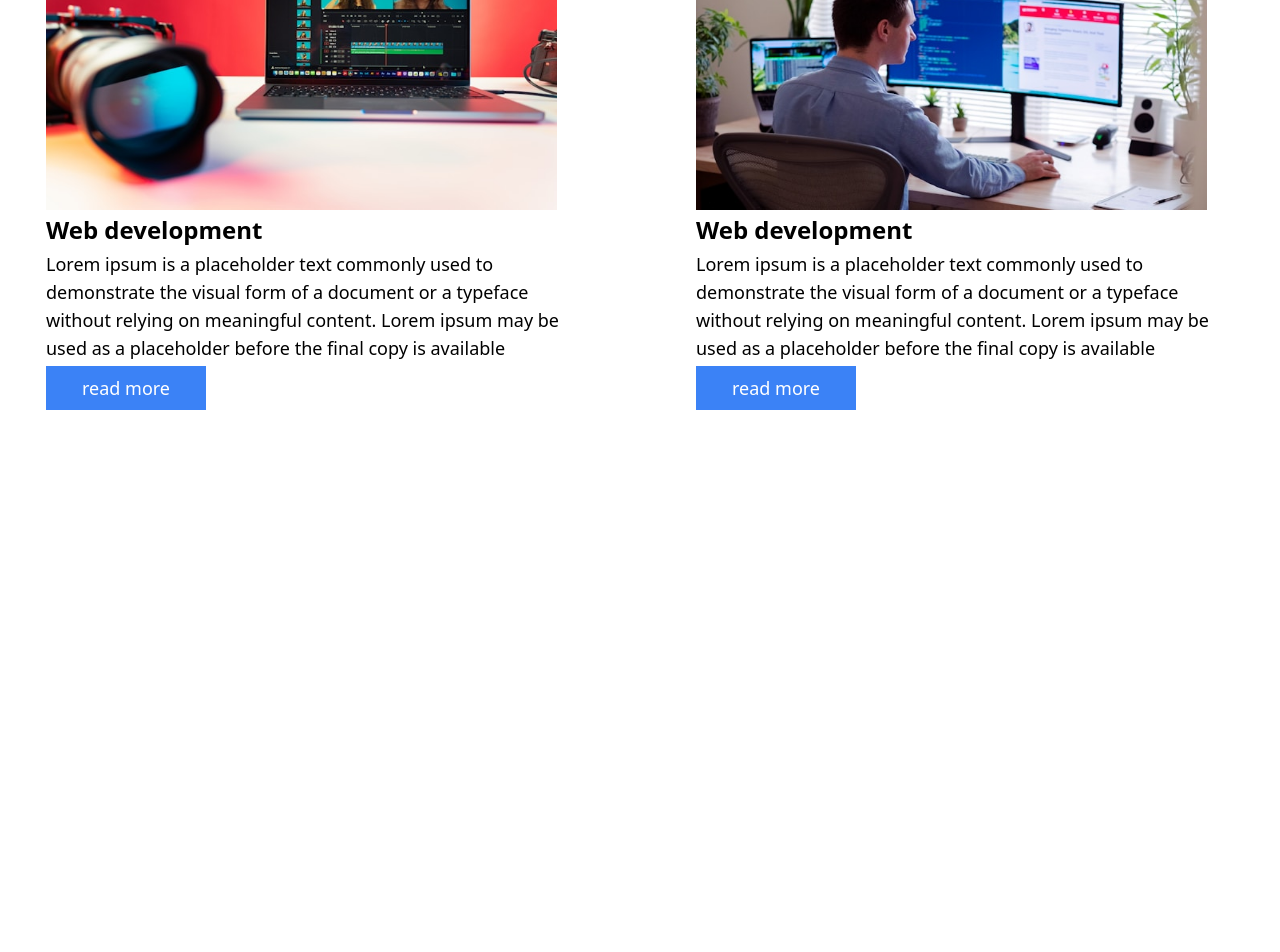
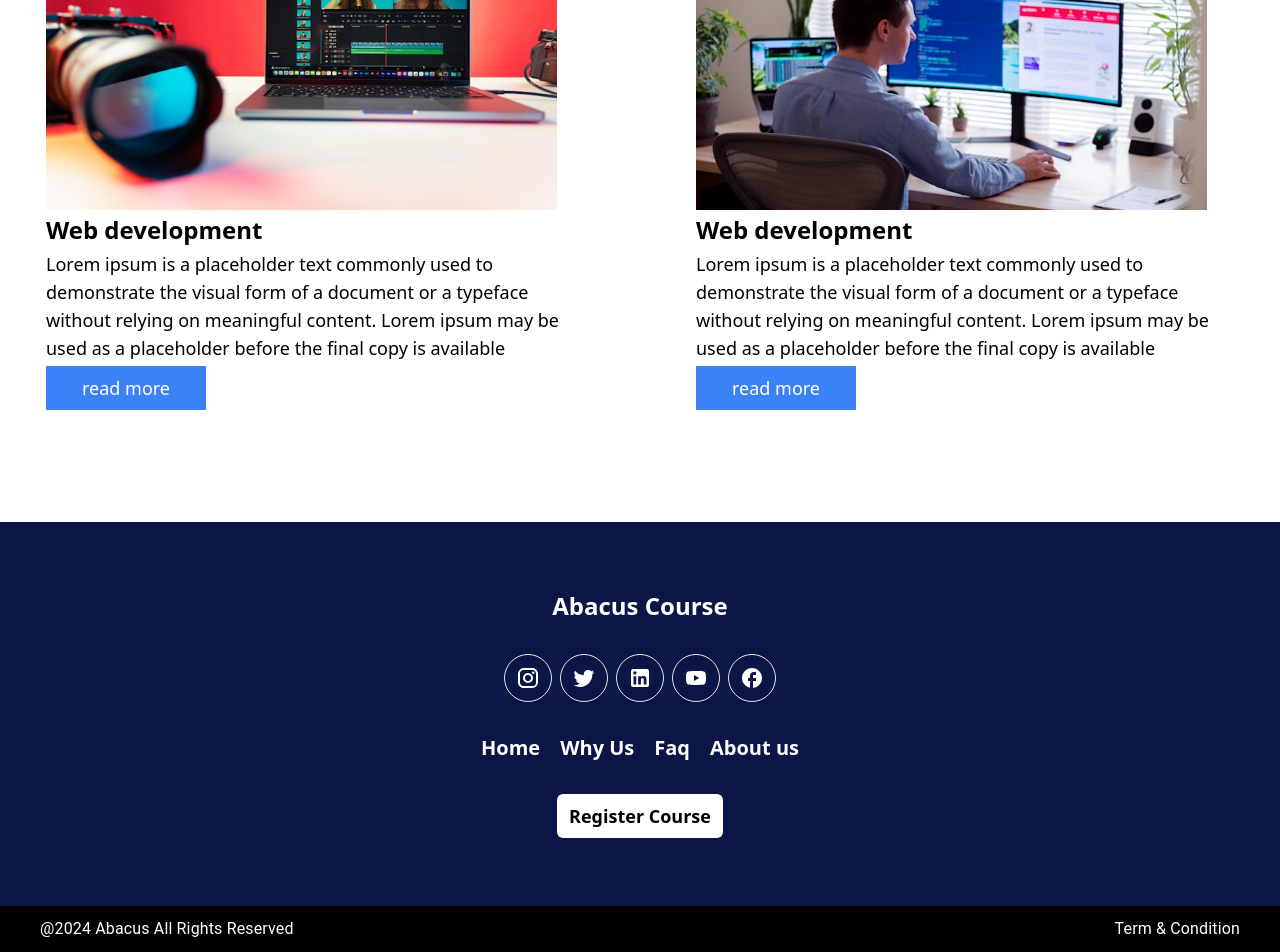
Before and after one commit to mihret1/abacus-courses, a React (Vite) app in the folder client/: page /courses in a window 1280 px wide. Shown: the part 1638-2590 px from the top of the page. Before the commit the page ends 2048 px from the top, so only its background shows below. Built offline with nearby package versions, Linux system fonts and the light colour scheme.

Commit message:
add on page nav

```diff
--- a/client/src/components/Footer.jsx
+++ b/client/src/components/Footer.jsx
@@ -10,7 +10,7 @@ import p1 from '../assets/p1.jpg'
 import { Stack, Typography } from '@mui/material';
 function Footer() {
   return (
-    <div>
+    <div id="contact">
     <div className='gap-8 py-10 bg-[#0B1546] h-96 text-white flex flex-col justify-center items-center'>
         <h1 className='text-2xl font-bold'>Abacus Course</h1>
         <div className='flex gap-2 text-white'>
--- a/client/src/components/Navbar.jsx
+++ b/client/src/components/Navbar.jsx
@@ -70,10 +70,10 @@ const Navbar=()=>{
                                 </Select>
                             </FormControl>
                             <a href='/register' className="hover:text-yellow-500">   <span>Register</span></a>
-                            <a href='/' className="hover:text-yellow-500">   <span>About us</span></a>
-                            <a href='/' className="hover:text-yellow-500">   <span>Why Us</span></a>
-                            <a href='/' className="hover:text-yellow-500">   <span>Faq</span></a>
-                            <a href='/' className="hover:text-yellow-500">   <span>Contact</span></a>
+                            <a href='#aboutus' className="hover:text-yellow-500">   <span>About us</span></a>
+                            <a href='#whyus' className="hover:text-yellow-500">   <span>Why Us</span></a>
+                            <a href='#faq' className="hover:text-yellow-500">   <span>Faq</span></a>
+                            <a href='#contact' className="hover:text-yellow-500">   <span>Contact</span></a>
                             <button className=" bg-[#1F788C] hover:bg-slate-500 text-lg px-3 py-[1px] text-white"><a href='/'>SignUp</a> </button>
 
                           </nav>
--- a/client/src/pages/Courses.jsx
+++ b/client/src/pages/Courses.jsx
@@ -12,6 +12,7 @@ import img1 from '../assets/co3.jpg'
 import img2 from '../assets/co4.jpg'
 import img3 from '../assets/co5.jpg'
 import img4 from '../assets/co6.jpg'
+import Footer from '../components/Footer'
 
 
 
@@ -41,7 +42,7 @@ function Courses() {
             <span className='text-white text-2xl  flex  justify-center pt-20'>See all the Courses</span>
         </div>
 
-        <div className='grid grid-cols-2 place-items-center  gap-y-10 gap-x-5 max-md:grid-cols-1 justify-center items-center'>
+        <div className='pb-28 grid grid-cols-2 place-items-center  gap-y-10 gap-x-5 max-md:grid-cols-1 justify-center items-center'>
             <CardOne
             path='/'
             imgg={img1}
@@ -78,7 +79,7 @@ function Courses() {
 
         </div>
 
-
+        <Footer />
     </div>
   )
 }
--- a/client/src/pages/CoursesDetail/WebDevelopment.jsx
+++ b/client/src/pages/CoursesDetail/WebDevelopment.jsx
@@ -10,6 +10,7 @@ import Person3OutlinedIcon from '@mui/icons-material/Person3Outlined';
 import GTranslateRoundedIcon from '@mui/icons-material/GTranslateRounded';
 import SignalCellularAltOutlinedIcon from '@mui/icons-material/SignalCellularAltOutlined';
 import CardMembershipOutlinedIcon from '@mui/icons-material/CardMembershipOutlined';
+import Footer from '../../components/Footer';
 
 
 function WebDevelopment() {
@@ -20,7 +21,7 @@ function WebDevelopment() {
             <span className='text-white text-2xl  flex  justify-center pt-10'>web development course</span>
         </div>
 
-        <div className='flex max-mdd:flex-col pt-10 px-5'>
+        <div className='flex max-mdd:flex-col pt-10 px-5 pb-28'>
 
             <div className='w-[60%] max-mdd:w-[95%]'>
                 <div className='flex flex-col gap-2'>
@@ -115,6 +116,8 @@ function WebDevelopment() {
                </div>
             </div>
         </div>
+
+        <Footer />
     </div>
   )
 }
--- a/client/src/pages/Home.jsx
+++ b/client/src/pages/Home.jsx
@@ -158,7 +158,7 @@ function Home() {
   return (
     <div className='h-[2000px] flex flex-col '>
              {/* section one */}
-        <div className=''   style={{backgroundImage:`url(${p2})`,backgroundRepeat:'no-repeat',backgroundSize:'cover' }}>
+        <div  className=''   style={{backgroundImage:`url(${p2})`,backgroundRepeat:'no-repeat',backgroundSize:'cover' }}>
            <Navbar />
            <div className='homeOne flex flex-col gap-20 max-sm:gap-10 pb-24 h-[100%] w-[100%] text-white text-bold pt-12 max-sm:pt-6'>
 
@@ -195,7 +195,7 @@ function Home() {
 
 
             {/* section two */}
-        <div className='mt-40 grid max-md:grid-cols-1 md:max-lg:grid-cols-2 lg:flex justify-between  py-2'>
+        <div id="aboutus" className='mt-40 grid max-md:grid-cols-1 md:max-lg:grid-cols-2 lg:flex justify-between  py-2'>
             <img src={p1} className='w-[400px] max-xs:w-[340px] md:max-lg:w-[350px] lg:max-xl:w-[320px] h-[470px] '/>
             <div className=' flex flex-col w-[550px] xs:max-sm:w-[430px] max-xs:w-[340px] md:max-lg:w-[400px] lg:max-xl:w-[400px] max-sm:px-2'>
               <p className='text-xl text-[#1F788C] font-bold underline'>about Abacus</p>
@@ -258,7 +258,7 @@ function Home() {
         </div> */}
 
            {/* section three */}
-        <div className='bg-[#0B1546] py-16 flex flex-col items-center gap-3'>
+        <div id="aboutus" className='bg-[#0B1546] py-16 flex flex-col items-center gap-3'>
                 <p1 className='text-white text-xl'> Courses Category</p1>
                 <h1 className='text-white text-3xl font-semibold'>Explore Course Category</h1>
 
@@ -290,7 +290,7 @@ function Home() {
 
         {/* section three two */}
 
-        <div className='flex max-md:flex-col  items-center justify-center px-4 pt-40 pb-16  mdd:gap-5 ' >
+        <div id="aboutus" className='flex max-md:flex-col  items-center justify-center px-4 pt-40 pb-16  mdd:gap-5 ' >
           <div className='flex flex-col h-[350px] gap-6 max-sm:gap-3 xs:max-sm:w-[70%] sm:max-md:w-[80%] md:w-[50%] '>
                <p className='text-2xl font-semibold text-[#1F788C]'>What we Offer</p>
                <h1 className='text-3xl font-bold'>We Organize Effective Learning</h1>
@@ -384,7 +384,7 @@ function Home() {
 
 
          {/* section five */}
-         <div className='bg-[#0B1546] flex flex-col gap-3 py-16 items-center text-white'>
+         <div id="whyus" className='bg-[#0B1546] flex flex-col gap-3 py-16 items-center text-white'>
           {/* <img src={person2}/> */}
            <h1 className='text-3xl text-center'>Why Learn with Our Courses</h1>
            <p className='text-lg'>benefit of  learning with us </p>
@@ -417,7 +417,7 @@ function Home() {
 
 
          {/* section six  */}
-      <div className='flex max-md:flex-col justify-center gap-10 pt-16 px-2 '>
+      <div id="faq" className='flex max-md:flex-col justify-center gap-10 pt-16 px-2 '>
         <div className='flex  justify-center items-center gap-x-2 gap-y-2 h-[450px] '>
             <img src={p4} className='w-80 h-[350px]'/>
             <div className='flex flex-col gap-2  max-sm:hidden md:max-xl:hidden'>
--- a/client/src/pages/Register.jsx
+++ b/client/src/pages/Register.jsx
@@ -5,6 +5,7 @@ import Navbar from '../components/Navbar'
 import img1 from './../assets/pr3.jpg'
 
 import FileBase from 'react-file-base64';
+import Footer from '../components/Footer';
 
 
 
@@ -19,7 +20,7 @@ function Register() {
     const handleRegistration=()=>{}
 
   return (
-    <div className='h-[1000px]'>
+    <div className=''>
         <div className=' h-[270px] bg-[#0B1546]'>
             <Navbar />
             <span className='text-white text-2xl  flex  justify-center pt-20'>Register your Courses</span>
@@ -29,7 +30,7 @@ function Register() {
          <p className='font-semibold pb-5'>Acc no. 1000476782492</p>
 
         </div>
-        <div className='flex gap-5  max-mdd:flex-col  justify-center items-center '>
+        <div className=' pb-28 flex gap-5  max-mdd:flex-col  justify-center items-center '>
 
              <img src={img1} className='max-mdd:w-[90%] mdd:max-lg:w-[350px] lg:max-xl:w-[500px] xl:w-[550px] max-xs:h-[250px] xs:max-sm:h-[350px]  sm:max-mdd:h-[420px] mdd:h-[520px]'/>
              <form onSubmit={handleRegistration} className='flex flex-col gap-2 max-mdd:w-[90%]  w-[550px] max-md:justify-center px-5 '>
@@ -88,6 +89,8 @@ function Register() {
 
              </form>
         </div>
+
+        <Footer />
     </div>
   )
 }
```
Also changed, not shown: 1 other file (tests, documents, lock files or other folders).
